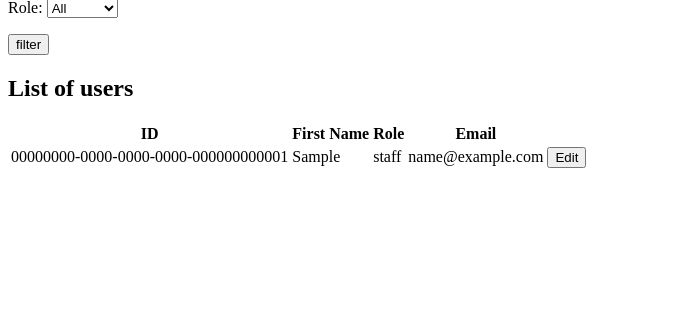
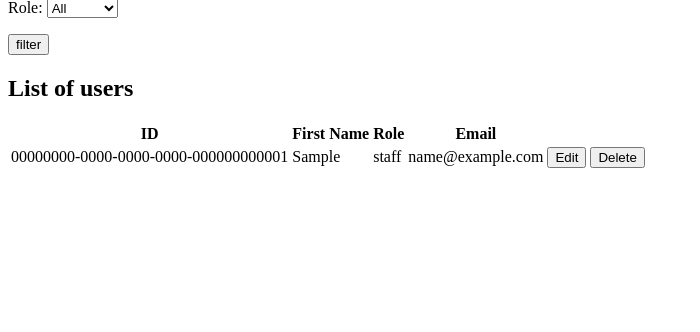
Before and after one commit to alexlopesbr/School-Django, a Django app: page /staff/user-list in a window 1280 px wide. Shown: the part 242-574 px from the top of the page, without its empty margins (0-700 px from the left). Run offline with Django 4.2, Linux system fonts and the light colour scheme; tables that the repository leaves empty hold one stand-in row (values such as "Sample post").

Commit message:
delete user button

```diff
--- a/staff/templates/staff/list_user.html
+++ b/staff/templates/staff/list_user.html
@@ -25,6 +25,7 @@
                     <th>Role</th>
                     <th>Email</th>
                     <th></th>
+                    <th></th>
                 </tr>
             </thead>
             <tbody>
@@ -38,7 +39,14 @@
                             <form method="post">
                                 {% csrf_token %}
                                 <input type="hidden" name="user_id" value="{{ user.id }}">
-                                <button type="submit">Edit</button>
+                                <button type="submit" name="edit_button">Edit</button>
+                            </form>
+                        </td>
+                        <td>
+                            <form method="post">
+                                {% csrf_token %}
+                                <input type="hidden" name="user_id" value="{{ user.id }}">
+                                <button type="submit" name="delete_button">Delete</button>
                             </form>
                         </td>
                     </tr>
--- a/staff/views.py
+++ b/staff/views.py
@@ -78,11 +78,15 @@ class UserList(View):
         return render(request, self.template_index, context)
 
     def post(self, request, *args, **kwargs):
-        form = UserForm
         user_id = request.POST.get("user_id")
-        request.session['user_id'] = user_id
-        form = form()
-        return redirect('staff_user_edit')
+        if 'edit_button' in request:
+            form = UserForm
+            request.session['user_id'] = user_id
+            form = form()
+            return redirect('staff_user_edit')
+        if 'delete_button' in request.POST:
+            CustomUser.objects.get(id=user_id).delete()
+            return redirect('staff_user_list')
 
     def filter_users_by_role_choice(self, role_filter):
         users = CachedData(
```
Also changed, not shown: 1 other file.
